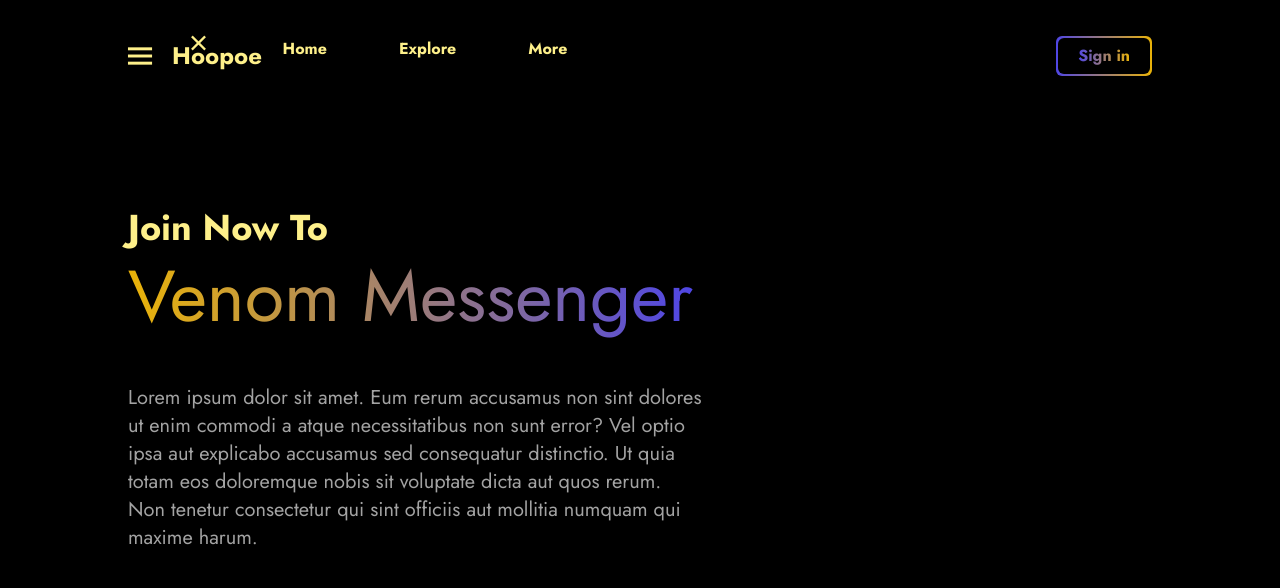
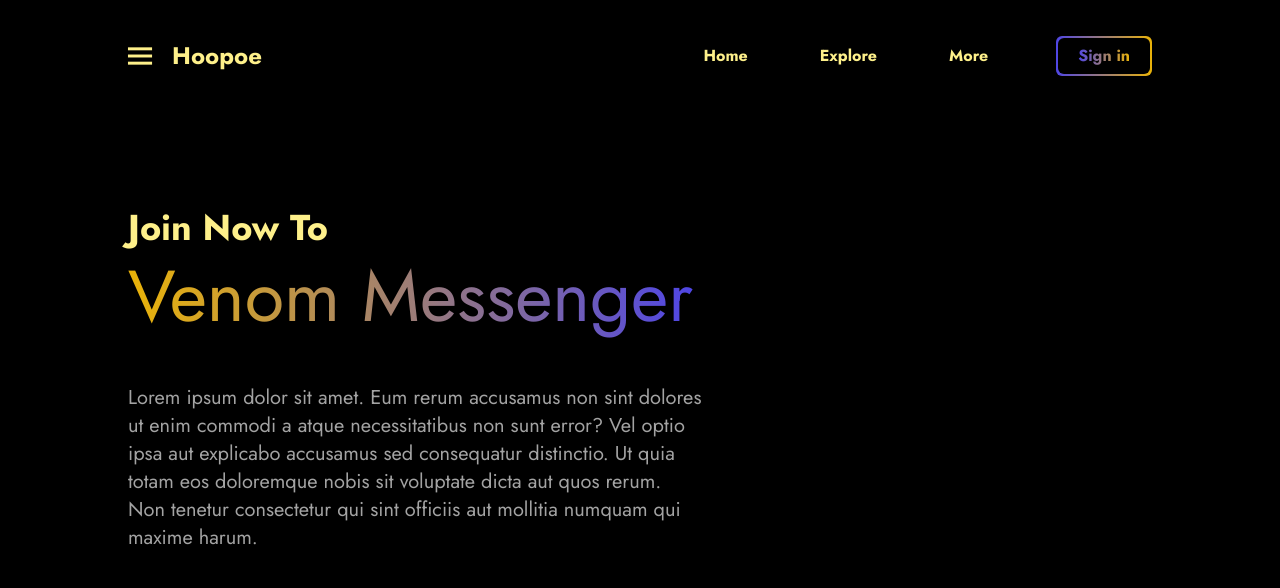
Before and after one commit to saeeda7n/hoopes-landing-page, a website: page src/index.html in a window 1280 px wide. Shown: the top 588 px of the page. Drawn offline with nearby package versions, Linux system fonts and the light colour scheme.

Commit message:
fixed a bug

```diff
--- a/src/index.html
+++ b/src/index.html
@@ -23,9 +23,9 @@
         <h1 class="text-yellow-200 text-light-blue font-bold text-2xl select-none">Hoopoe</h1>
         <div class="ml-auto flex gap-12 items-center">
             <ul id="menu"
-                class="flex -translate-x-full transition-all sm:flex-row flex-col sm:w-auto w-64 sm:px-0 py-10 sm:px-0 gap-4 sm:gap-8 font-bold text-base text-yellow-200 fixed left-0 top-0 bottom-0 sm:bg-transparent bg-neutral-950 z-50 sm:relative">
+                class="flex sm:translate-x-0 -translate-x-full transition-all sm:flex-row flex-col sm:w-auto w-64 sm:px-0 py-10 sm:px-0 gap-4 sm:gap-8 font-bold text-base text-yellow-200 fixed left-0 top-0 bottom-0 sm:bg-transparent bg-neutral-950 z-50 sm:relative">
 
-                <li class="mb-5 select-none px-5" >
+                <li class="mb-5 sm:hidden select-none px-5" >
                     <span class="cursor-pointer material-symbols-outlined" id="closeMenuButton">close</span>
                 </li>
 
```
Also changed, not shown: src/assets/css/output.css.
